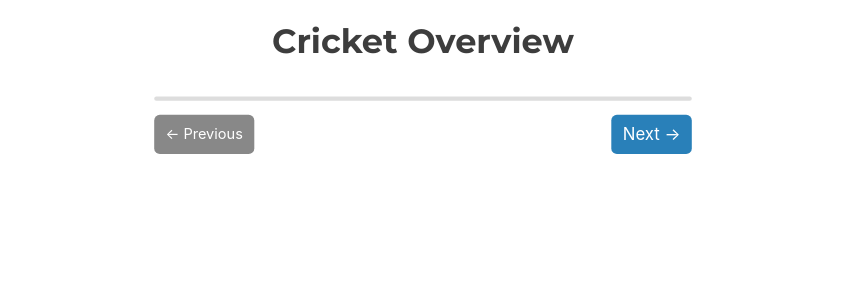
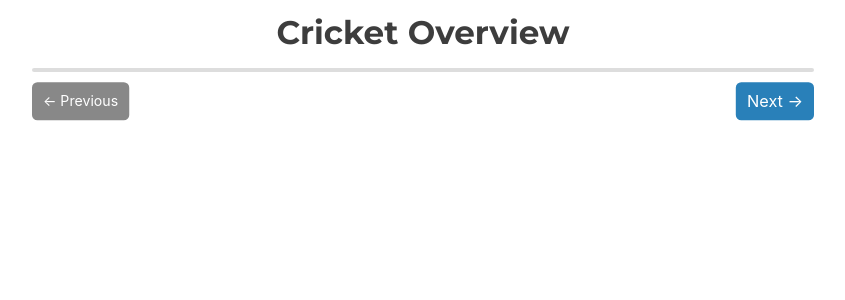
Before and after one commit to ltxom/COMS4170-Cricket-Dismissals, a Flask app: template templates/overview.html in a window 1280 px wide. Shown: the part 73-373 px from the top of the page, without its empty margins (217-1062 px from the left). Run offline with Flask 3, Linux system fonts and the light colour scheme; the template is opened without the code that fills it, so the values that code supplies are empty; some libraries are stand-ins or nearby versions.

Commit message:
Fit Cricket overview to screen

```diff
--- a/static/overview.css
+++ b/static/overview.css
@@ -1,9 +1,9 @@
 .overviewHeader {
     text-align: center;
     font-size: 3.0rem;
-    margin-bottom: 30px;
+    margin-bottom: 7px;
     color: #222;
-    padding-top: 30px;
+    padding-top: 20px;
     font-weight: bold;
     font-family: 'Montserrat', sans-serif;
 
@@ -24,7 +24,7 @@
 
 .slide {
     min-width: 100%;
-    padding: 25px;
+    padding: 20px;
     position: relative;
 }
 
@@ -101,7 +101,7 @@
 .nav-buttons {
     display: flex;
     justify-content: space-between;
-    margin-top: 20px;
+    margin-top: 15px;
     padding-bottom: 20px;
 }
 
@@ -124,8 +124,8 @@
     height: 6px;
     background-color: #ddd;
     border-radius: 5px;
-    margin-top: 20px;
-    margin-bottom: 20px;
+    margin-top: 15px;
+    margin-bottom: 15px;
     overflow: hidden;
 }
 
@@ -138,8 +138,8 @@
 
 
 .overviewSlider {
-    width: 60%;
-    max-width: 1100px;
+/*    width: 60%;*/
+    max-width: 1150px;
     margin: 0 auto;
     padding: 0;
 }
@@ -154,7 +154,7 @@
 
 .scaledWrapper {
     position: absolute;
-    transform: scale(0.70);
+    transform: scale(0.68);
     transform-origin: top center;
     width: 100%;
 }
--- a/static/overview.js
+++ b/static/overview.js
@@ -68,8 +68,8 @@ function showLabel(button, position) {
     const rect = button.getBoundingClientRect();
     const container = document.querySelector(".field-container").getBoundingClientRect();
 
-    const top = (rect.top - container.top)/0.7;
-    const left = (rect.left - container.left)/0.7;
+    const top = (rect.top - container.top)/0.68;
+    const left = (rect.left - container.left)/0.68;
 
     tooltip.style.top = `${top}px`;
     tooltip.style.left = `${left}px`;
```
